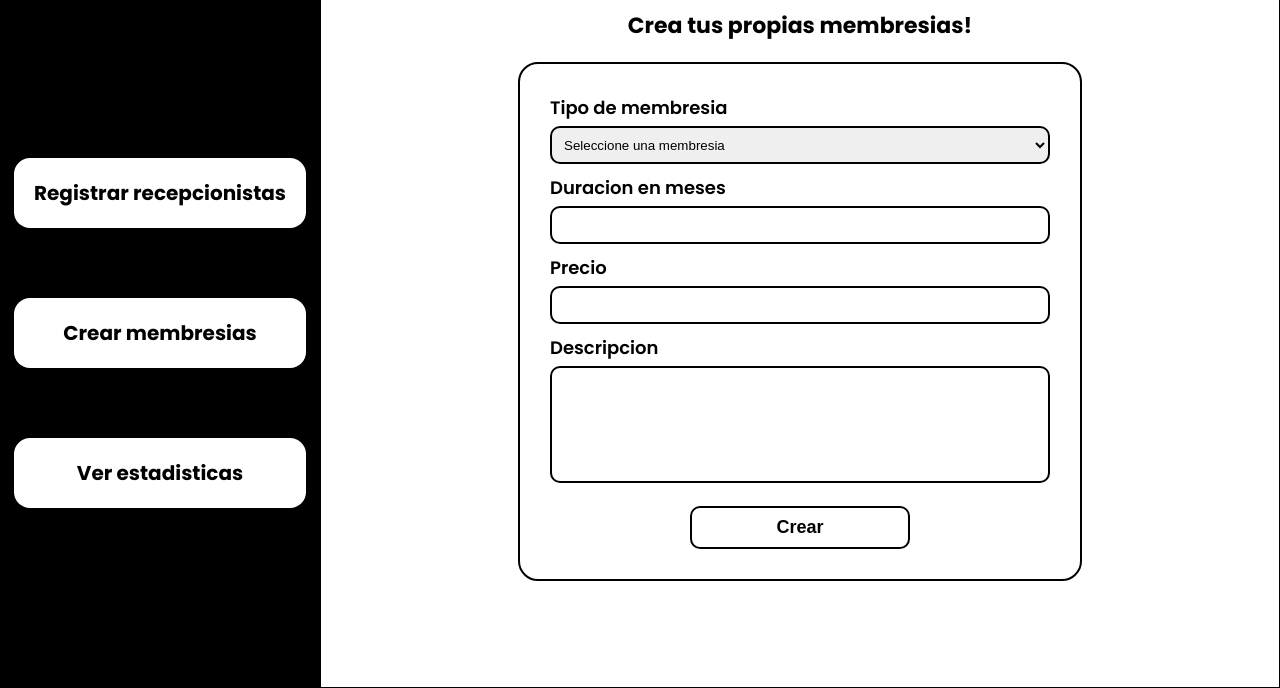
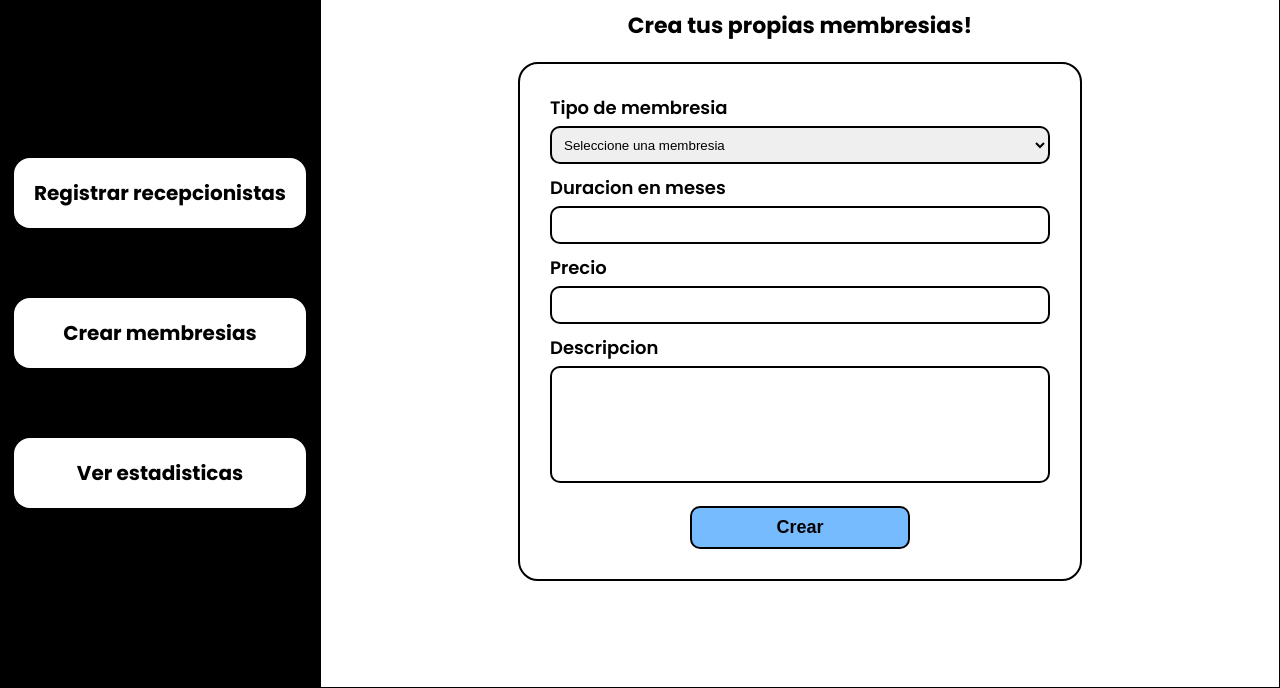
Before and after one commit to DavidXit7/design_proyecto, a plain HTML site: page view/admin_membresias.html in a window 1280 px wide. Shown: the part 112-800 px from the top of the page. Drawn offline with Linux system fonts and the light colour scheme.

Commit message:
Actualice el nombre de la antigua custom propertie creada, que se habia aplicado en estos archivos css

```diff
--- a/css/components/admin_estadisticas.css
+++ b/css/components/admin_estadisticas.css
@@ -139,6 +139,6 @@
     text-decoration: none;
     color: var(--color-letra-boton);
     border-radius: 10px;
-    background-color: var(--color-fondo-boton-visualizar);
+    background-color: var(--color-fondo-boton-evento);
     font-weight: bold;
 }
--- a/css/components/admin_membresias.css
+++ b/css/components/admin_membresias.css
@@ -144,7 +144,7 @@
     border-radius: 10px;
     border: solid 2px var(--color-borde-botones);
     cursor: pointer;
-    background-color: var(--color-fondo-boton-registrar);
+    background-color: var(--color-fondo-boton-evento);
     font-weight: 800;
 }
 
--- a/css/components/admin_registrar.css
+++ b/css/components/admin_registrar.css
@@ -144,7 +144,7 @@
     border-radius: 10px;
     border: solid 2px var(--color-borde-botones);
     cursor: pointer;
-    background-color: var(--color-fondo-boton-registrar);
+    background-color: var(--color-fondo-boton-evento);
     font-weight: 800;
 }
 
```
